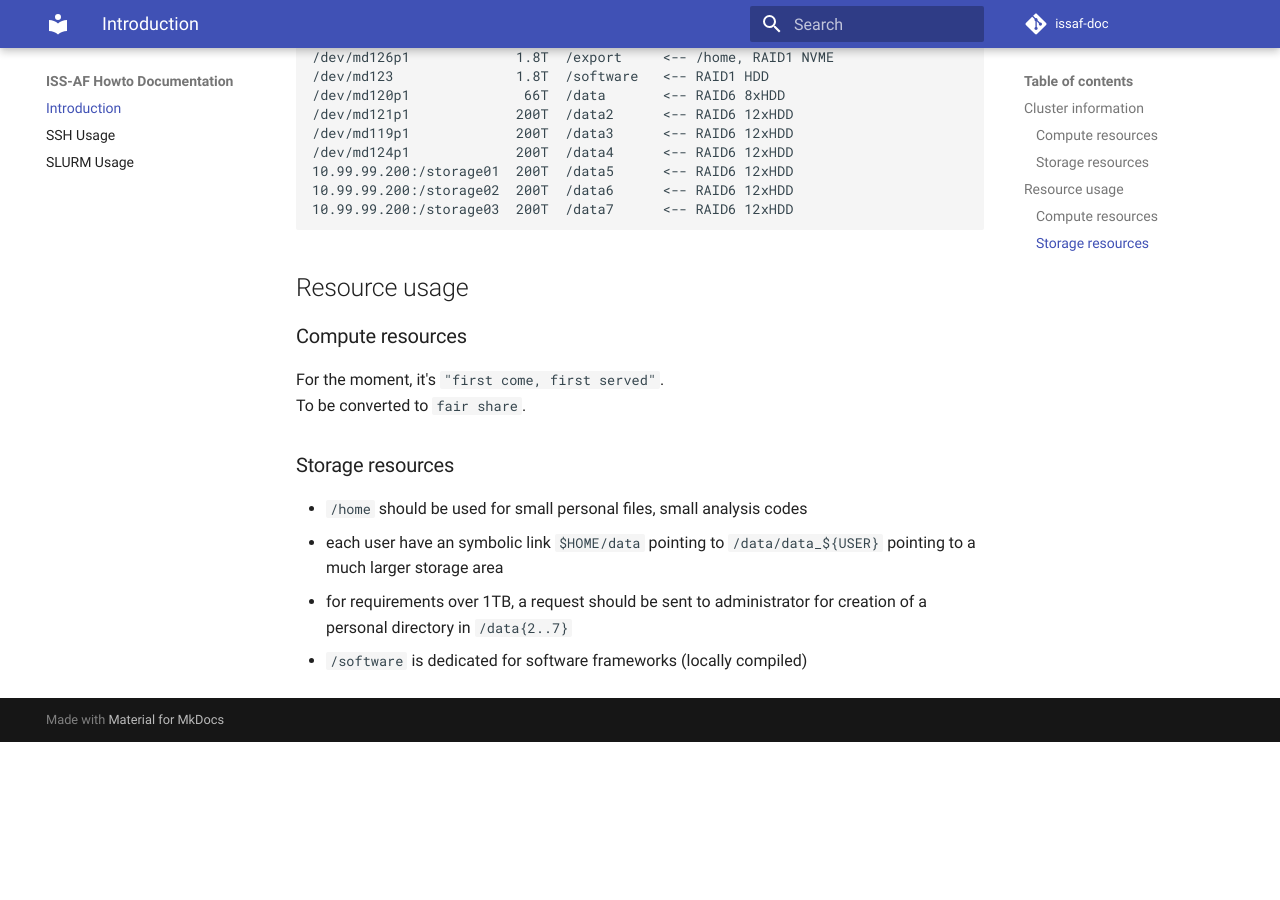
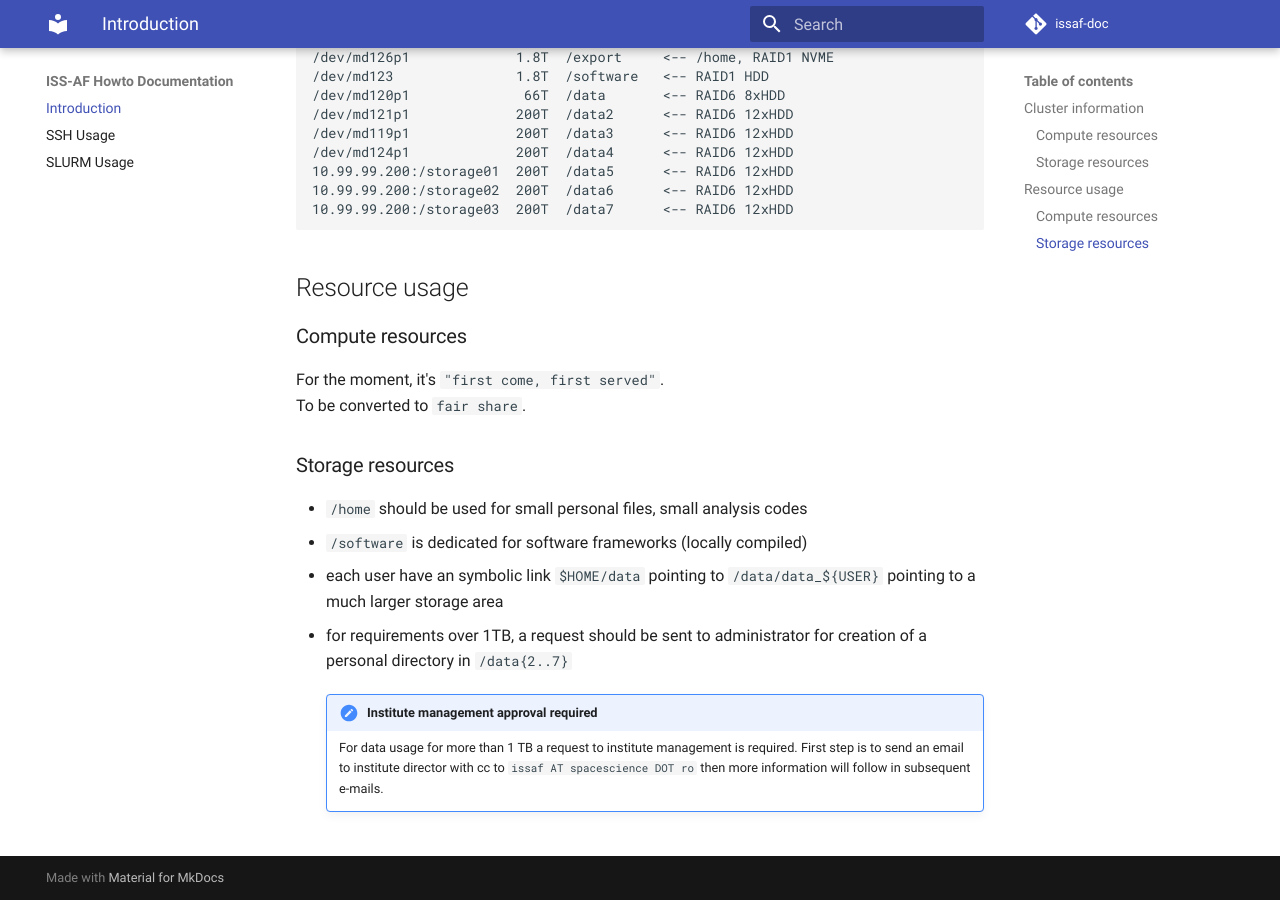
Before and after one commit to adriansev/issaf-doc, an MkDocs documentation site: the page built from docs/index.md, in a window 1280 px wide and 900 px high, scrolled down 733 px. Built offline with MkDocs 1.6.1 and Material for MkDocs 9.7.7, drawn with Linux system fonts in a browser that asks for light colours; comment, search, counter and statistics services are not loaded; before the commit the page ends 1475 px from its top, so only the background shows below that.

Commit message:
add storage usage note

```diff
--- a/docs/index.md
+++ b/docs/index.md
@@ -52,6 +52,12 @@ To be converted to `fair share`.
 ### Storage resources
 
 * `/home` should be used for small personal files, small analysis codes
+* `/software` is dedicated for software frameworks (locally compiled)
 * each user have an symbolic link `$HOME/data` pointing to `/data/data_${USER}` pointing to a much larger storage area
 * for requirements over 1TB, a request should be sent to administrator for creation of a personal directory in `/data{2..7}`
-* `/software` is dedicated for software frameworks (locally compiled)
+
+    !!! note "Institute management approval required"
+
+        For data usage for more than 1 TB a request to institute management is required.
+        First step is to send an email to institute director with cc to `issaf AT spacescience DOT ro`
+        then more information will follow in subsequent e-mails.
```
